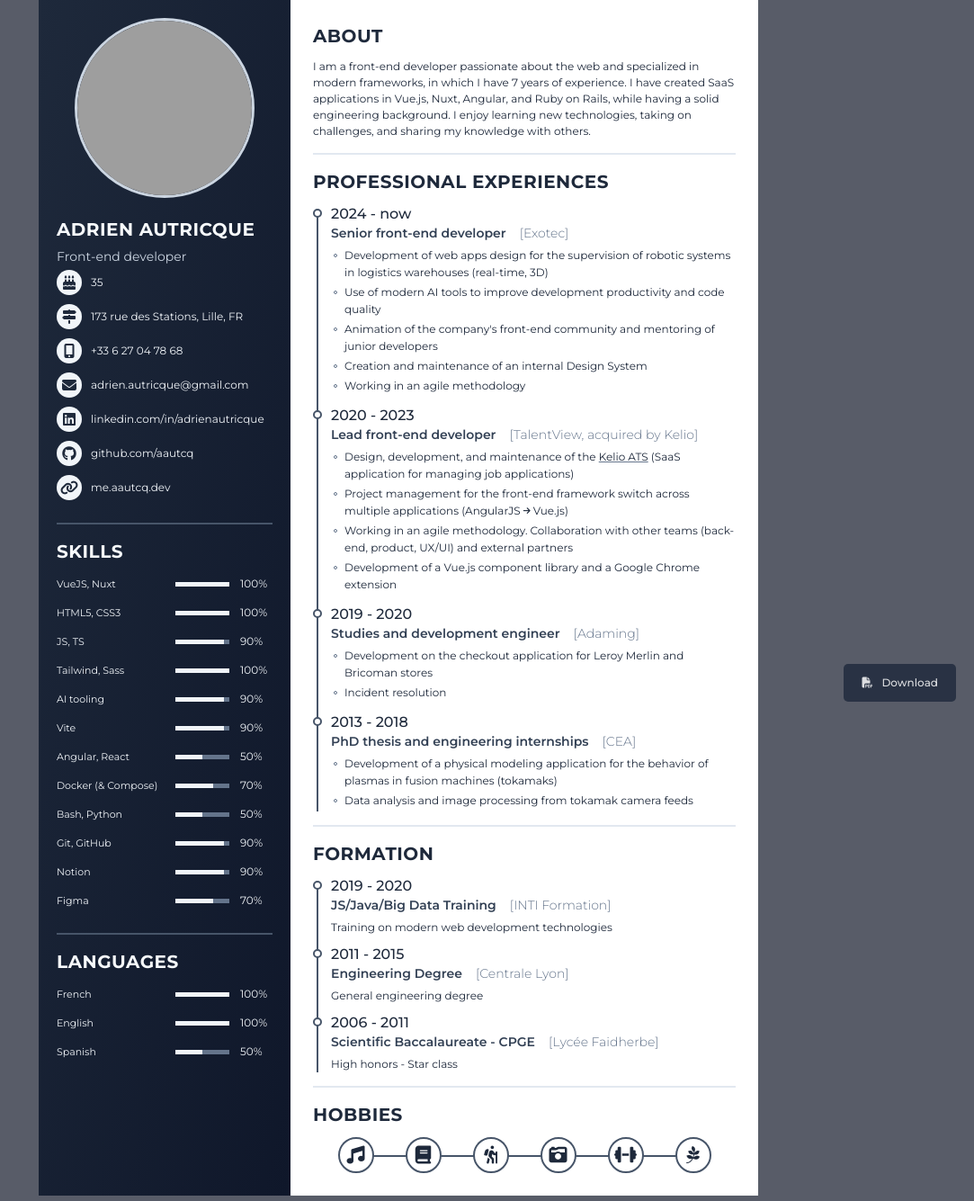
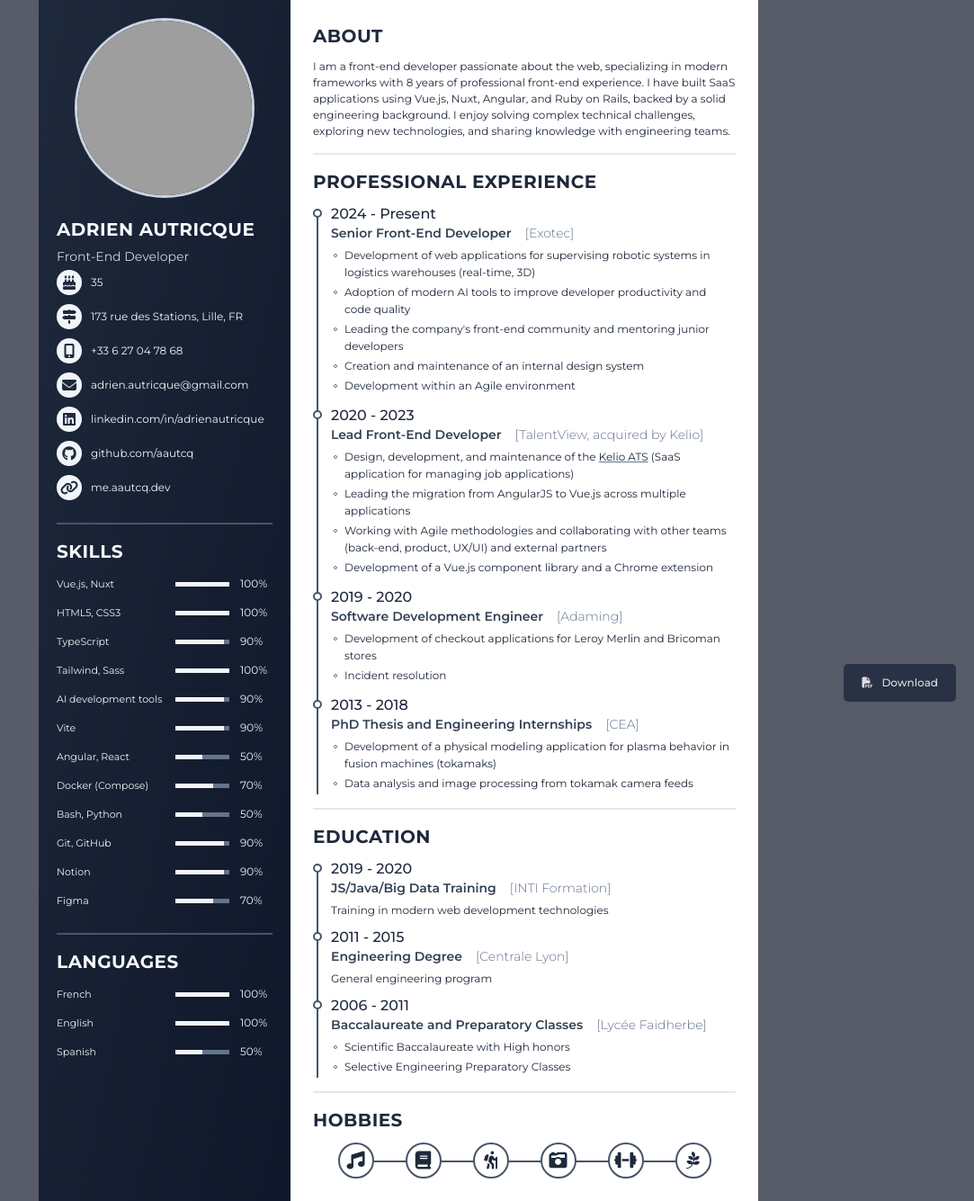
Before and after one commit to aautcq/web-resume, a website: page index.html in a window 1280 px wide. Shown: the whole page at 90% size, without its empty margins (197-1280 px from the left). Drawn offline with Linux system fonts and the light colour scheme; grey boxes are pictures that could not be loaded.

Commit message:
fix: typos

```diff
--- a/index.html
+++ b/index.html
@@ -3,19 +3,19 @@
   <head>
     <meta charset="UTF-8" />
     <meta name="viewport" content="width=device-width, initial-scale=1.0" />
-    <meta name="description" content="Discover Adrien Autricque's formation and professional experiences" />
+    <meta name="description" content="Adrien Autricque - Front-End Developer specializing in Vue.js, Nuxt, and modern web applications." />
     <meta name="twitter:image:src" content="https://web-resume.s3.eu-west-3.amazonaws.com/cv-preview.png" />
     <meta name="twitter:card" content="summary" />
     <meta name="twitter:title" content="CV Adrien Autricque" />
-    <meta name="twitter:description" content="Discover Adrien Autricque's formation and professional experiences" />
-    <meta name="og:title" content="CV Adrien Autricque" />
-    <meta name="og:description" content="Discover Adrien Autricque's formation and professional experiences" />
-    <meta name="og:image" content="https://web-resume.s3.eu-west-3.amazonaws.com/cv-preview.png" />
-    <meta name="og:image:url" content="https://web-resume.s3.eu-west-3.amazonaws.com/cv-preview.png" />
-    <meta name="og:url" content="https://cv.aautcq.com" />
-    <meta name="og:type" content="profile" />
-    <meta name="og:site_name" content="CV Adrien Autricque" />
-    <meta name="og:locale" content="en_US" />
+    <meta name="twitter:description" content="Adrien Autricque - Front-End Developer specializing in Vue.js, Nuxt, and modern web applications." />
+    <meta property="og:title" content="CV Adrien Autricque" />
+    <meta property="og:description" content="Adrien Autricque - Front-End Developer specializing in Vue.js, Nuxt, and modern web applications." />
+    <meta property="og:image" content="https://web-resume.s3.eu-west-3.amazonaws.com/cv-preview.png" />
+    <meta property="og:image:url" content="https://web-resume.s3.eu-west-3.amazonaws.com/cv-preview.png" />
+    <meta property="og:url" content="https://cv.aautcq.com" />
+    <meta property="og:type" content="profile" />
+    <meta property="og:site_name" content="CV Adrien Autricque" />
+    <meta property="og:locale" content="en_US" />
     <title>CV Adrien Autricque</title>
     <link rel="icon" type="image/x-icon" href="favicon.png" />
     <script
@@ -41,7 +41,7 @@
           <section class="resume_item resume_info">
             <div class="title">
               <h1 translate="no" class="bold">Adrien Autricque</h1>
-              <h4 class="regular">Front-end developer</h4>
+              <h4 class="regular">Front-End Developer</h4>
               <!-- <h5 class="regular--sm">Available under 3 months</h5> -->
             </div>
             <ul>
@@ -116,14 +116,14 @@
               <h2 class="bold">Skills</h2>
             </div>
             <ul translate="no">
-              <skill-progress value="100">VueJS, Nuxt</skill-progress>
+              <skill-progress value="100">Vue.js, Nuxt</skill-progress>
               <skill-progress value="100">HTML5, CSS3</skill-progress>
-              <skill-progress value="90">JS, TS</skill-progress>
+              <skill-progress value="90">TypeScript</skill-progress>
               <skill-progress value="100">Tailwind, Sass</skill-progress>
-              <skill-progress value="90">AI tooling</skill-progress>
+              <skill-progress value="90">AI development tools</skill-progress>
               <skill-progress value="90">Vite</skill-progress>
               <skill-progress value="50">Angular, React</skill-progress>
-              <skill-progress value="70">Docker (&amp; Compose)</skill-progress>
+              <skill-progress value="70">Docker (Compose)</skill-progress>
               <skill-progress value="50">Bash, Python</skill-progress>
               <skill-progress value="90">Git, GitHub</skill-progress>
               <skill-progress value="90">Notion</skill-progress>
@@ -148,19 +148,20 @@
             <h2 class="bold">About</h2>
           </div>
           <p>
-            I am a front-end developer passionate about the web and specialized
-            in modern frameworks, in which I have 7 years of experience. I have
-            created SaaS applications in Vue.js, Nuxt, Angular, and Ruby on Rails,
-            while having a solid engineering background. I enjoy learning new
-            technologies, taking on challenges, and sharing my knowledge with others.
+            I am a front-end developer passionate about the web, specializing
+            in modern frameworks with 8 years of professional front-end
+            experience. I have built SaaS applications using Vue.js, Nuxt,
+            Angular, and Ruby on Rails, backed by a solid engineering
+            background. I enjoy solving complex technical challenges, exploring
+            new technologies, and sharing knowledge with engineering teams.
           </p>
         </section>
         <section class="resume_item resume_work">
           <div class="title">
-            <h2 class="bold">Professional experiences</h2>
+            <h2 class="bold">Professional Experience</h2>
           </div>
           <ul>
-            <resume-item title="Senior front-end developer" dates="2024 - now">
+            <resume-item title="Senior Front-End Developer" dates="2024 - Present">
               <span slot="location"><a
                 href="https://www.exotec.com"
                 title="Exotec official website"
@@ -169,24 +170,26 @@
                 >[Exotec]</a></span>
               <ul slot="description">
                 <resume-achievement-item>
-                  Development of web apps design for the supervision of robotic
+                  Development of web applications for supervising robotic
                   systems in logistics warehouses (real-time, 3D)
                 </resume-achievement-item>
                 <resume-achievement-item>
-                  Use of modern AI tools to improve development productivity and code quality
+                  Adoption of modern AI tools to improve developer productivity
+                  and code quality
                 </resume-achievement-item>
                 <resume-achievement-item>
-                  Animation of the company's front-end community and mentoring of junior developers
+                  Leading the company's front-end community and mentoring junior
+                  developers
                 </resume-achievement-item>
                 <resume-achievement-item>
-                  Creation and maintenance of an internal Design System
+                  Creation and maintenance of an internal design system
                 </resume-achievement-item>
                 <resume-achievement-item>
-                  Working in an agile methodology
+                  Development within an Agile environment
                 </resume-achievement-item>
               </ul>
             </resume-item>
-            <resume-item title="Lead front-end developer" dates="2020 - 2023">
+            <resume-item title="Lead Front-End Developer" dates="2020 - 2023">
               <span slot="location"><a
                 href="https://www.kelio.com/fr"
                 title="Kelio official website"
@@ -206,21 +209,20 @@
                   (SaaS application for managing job applications)
                 </resume-achievement-item>
                 <resume-achievement-item>
-                  Project management for the front-end framework switch
-                  across multiple applications (AngularJS
-                  <i class="fas fa-xs fa-arrow-right"></i> Vue.js)
+                  Leading the migration from AngularJS to Vue.js across
+                  multiple applications
                 </resume-achievement-item>
                 <resume-achievement-item>
-                  Working in an agile methodology. Collaboration with other
+                  Working with Agile methodologies and collaborating with other
                   teams (back-end, product, UX/UI) and external partners
                 </resume-achievement-item>
                 <resume-achievement-item>
-                  Development of a Vue.js component library and a
-                  Google Chrome extension
+                  Development of a Vue.js component library and a Chrome
+                  extension
                 </resume-achievement-item>
               </ul>
             </resume-item>
-            <resume-item title="Studies and development engineer" dates="2019 - 2020">
+            <resume-item title="Software Development Engineer" dates="2019 - 2020">
               <span slot="location"><a
                 href="https://fr.linkedin.com/company/groupe-adaming"
                 title="LinkedIn page of Adaming"
@@ -229,14 +231,15 @@
                 >[Adaming]</a></span>
               <ul slot="description">
                 <resume-achievement-item>
-                  Development on the checkout application for Leroy Merlin and Bricoman stores
+                  Development of checkout applications for Leroy Merlin and
+                  Bricoman stores
                 </resume-achievement-item>
                 <resume-achievement-item>
                   Incident resolution
                 </resume-achievement-item>
               </ul>
             </resume-item>
-            <resume-item title="PhD thesis and engineering internships" dates="2013 - 2018" last>
+            <resume-item title="PhD Thesis and Engineering Internships" dates="2013 - 2018" last>
               <span slot="location"><a
                 href="https://cadarache.cea.fr"
                 title="Official website of CEA Cadarache"
@@ -245,8 +248,8 @@
                 >[CEA]</a></span>
               <ul slot="description">
                 <resume-achievement-item>
-                  Development of a physical modeling application for the
-                  behavior of plasmas in fusion machines
+                  Development of a physical modeling application for plasma
+                  behavior in fusion machines
                   (tokamaks)
                 </resume-achievement-item>
                 <resume-achievement-item>
@@ -258,7 +261,7 @@
         </section>
         <section class="resume_item resume_education">
           <div class="title">
-            <h2 class="bold">Formation</h2>
+            <h2 class="bold">Education</h2>
           </div>
           <ul>
             <resume-item title="JS/Java/Big Data Training" dates="2019 - 2020">
@@ -269,7 +272,7 @@
                 rel="noopener noreferrer"
                 >[INTI Formation]</a></span>
               <p slot="description">
-                Training on modern web development technologies
+                Training in modern web development technologies
               </p>
             </resume-item>
             <resume-item title="Engineering Degree" dates="2011 - 2015">
@@ -279,7 +282,7 @@
                 target="_blank"
                 rel="noopener noreferrer"
                 >[Centrale Lyon]</a></span>
-              <p slot="description">General engineering degree</p>
+              <p slot="description">General engineering program</p>
             </resume-item>
             <!-- <resume-item title="Masters Degree in physics" dates="2014 - 2015">
               <span slot="location"><a
@@ -292,14 +295,21 @@
                 Synthesis, characterization, and aging of nuclear materials
               </p>
             </resume-item> -->
-            <resume-item title="Scientific Baccalaureate - CPGE" dates="2006 - 2011" last>
+            <resume-item title="Baccalaureate and Preparatory Classes" dates="2006 - 2011" last>
               <span slot="location"><a
                 href="https://www.faidherbe.org"
                 title="Official website of Lycée Faidherbe"
                 target="_blank"
                 rel="noopener noreferrer"
                 >[Lycée Faidherbe]</a></span>
-              <p slot="description">High honors - Star class</p>
+              <ul slot="description">
+                <resume-achievement-item>
+                  Scientific Baccalaureate with High honors
+                </resume-achievement-item>
+                <resume-achievement-item>
+                  Selective Engineering Preparatory Classes
+                </resume-achievement-item>
+              </ul>
             </resume-item>
           </ul>
         </section>
```
Also changed, not shown: 1 other file.
